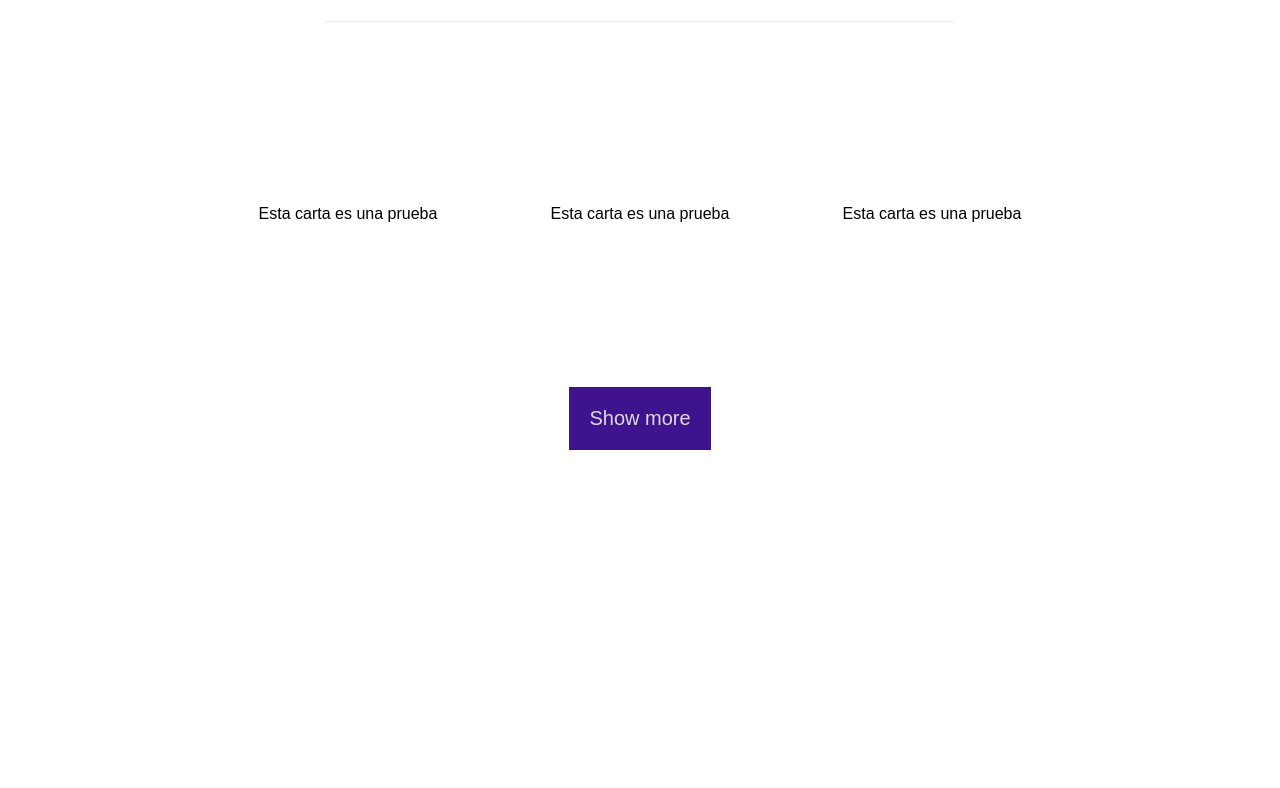
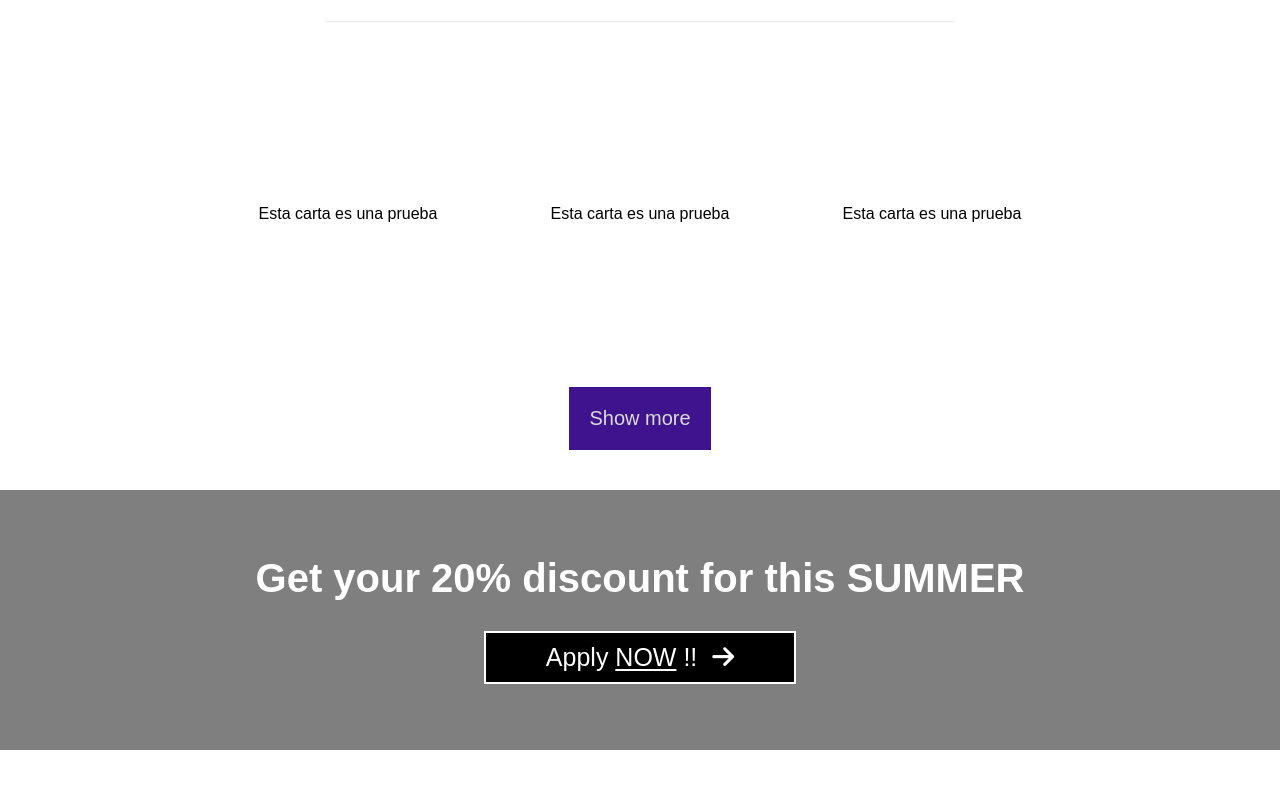
Before and after one commit to Gonzaleki/E-Commerce, a React (Create React App) app: page / in a window 1280 px wide. Shown: the part 768-1556 px from the top of the page. Built offline with nearby package versions, Linux system fonts and the light colour scheme; a web font is replaced by a local one.

Commit message:
Discount Component

```diff
--- a/src/App.js
+++ b/src/App.js
@@ -35,6 +35,8 @@ function App() {
     }
   }
 
+
+
   return (
     <>
       <button className="chart"
--- a/src/components/Home.jsx
+++ b/src/components/Home.jsx
@@ -1,26 +1,18 @@
 import ImageSlider from "./ImageSlider";
 import '../styles/home.css'
+import SpecialOffer from "./SpecialOffer";
 
 function Home() {
     return (
         <>
             <ImageSlider />
-            <div className="home">
-                <h1 className="title">Special Offers</h1>
-                <hr />
-                <div className="cards">
-                    <div className="card">
-                        Esta carta es una prueba
-                    </div>
-                    <div className="card">
-                        Esta carta es una prueba
-                    </div>
-                    <div className="card">
-                        Esta carta es una prueba
-                    </div>
-                </div>
-                <button>Show more</button>
-
+            <SpecialOffer />
+            <div className="discount">
+                <h2>Get your 20% discount for this SUMMER</h2>
+                <button  onClick={() => { alert('Hola') }}>
+                    Apply <span>NOW</span> !!
+                    <i className="fa-sharp fa-solid fa-arrow-right"></i>
+                </button>
             </div>
         </>
     )
--- /dev/null
+++ b/src/components/SpecialOffer.jsx
@@ -0,0 +1,25 @@
+import React from 'react'
+import '../styles/home.css'
+
+
+export default function SpecialOffer() {
+    return (
+        <div className="home">
+            <h1 className="title">Special Offers</h1>
+            <hr />
+            <div className="cards">
+                <div className="card">
+                    Esta carta es una prueba
+                </div>
+                <div className="card">
+                    Esta carta es una prueba
+                </div>
+                <div className="card">
+                    Esta carta es una prueba
+                </div>
+            </div>
+            <button>Show more</button>
+
+        </div>
+    )
+}
--- a/src/styles/home.css
+++ b/src/styles/home.css
@@ -1,4 +1,4 @@
-.home{
+.home {
     padding: 30px 15%;
     text-align: center;
 }
@@ -12,7 +12,7 @@
     text-align: center;
 }
 
-.cards{
+.cards {
     padding: 20px;
     display: grid;
     grid-template-columns: repeat(3, 1fr);
@@ -30,13 +30,13 @@
     padding: 8px;
 }
 
-.card:hover{
+.card:hover {
     transition: all 100ms ease-in-out;
     border: 6px solid;
-    border-color: #6b2a8a;
+    border-color: #7f7f7f;
 }
 
-.home button{
+.home button {
     margin-top: 2%;
     padding: 20px;
     cursor: pointer;
@@ -48,13 +48,52 @@
     border: none;
 }
 
-.home button:hover{
+.home button:hover {
     transition: all 0.5s ease-in-out;
     font-size: 22px;
     color: white;
 }
 
-.home hr{
+.home hr {
     margin-top: 2%;
     margin-bottom: 4%;
 }
+
+.discount {
+    display: flex;
+    flex-direction: column;
+    margin-top: 10px;
+    align-items: center;
+    justify-content: center;
+    height: 260px;
+    color: white;
+    background-color: #7f7f7f;
+}
+
+.discount h2 {
+    font-size: 40px;
+    margin: 0;
+    font-weight: bold;
+}
+
+.discount button {
+    padding: 10px 60px;
+    margin-top: 30px;
+    font-size: 25px;
+    cursor: pointer;
+    color: white;
+    background-color: black;
+    border: 2px solid;
+    border-color: white;
+}
+
+.discount span{
+    text-decoration-color:#ffffff;
+    text-underline-offset: 2.5px;
+    text-decoration: underline;
+}
+
+.discount i{
+    color: white;
+    margin-left: 15px;
+}
```
